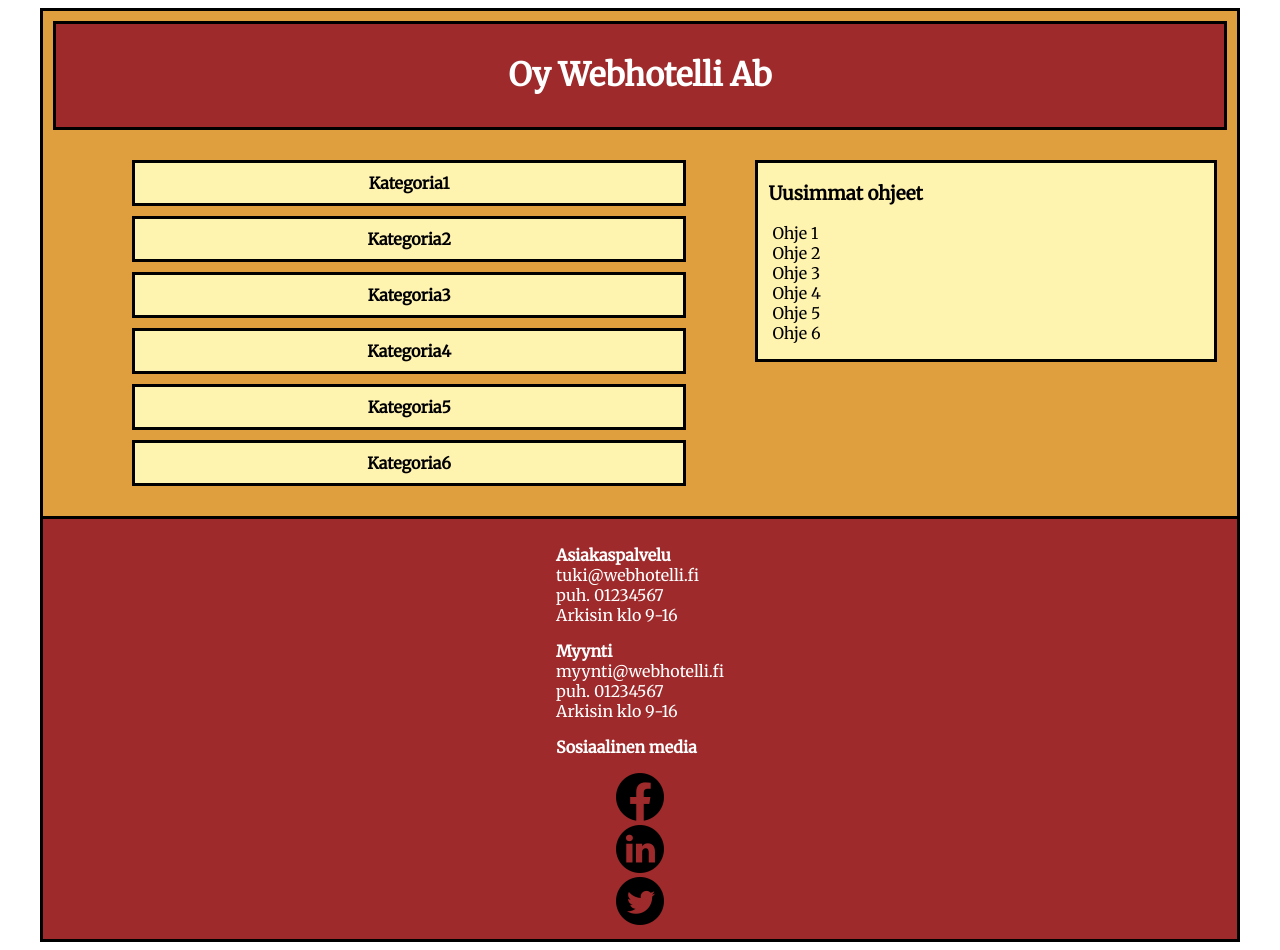
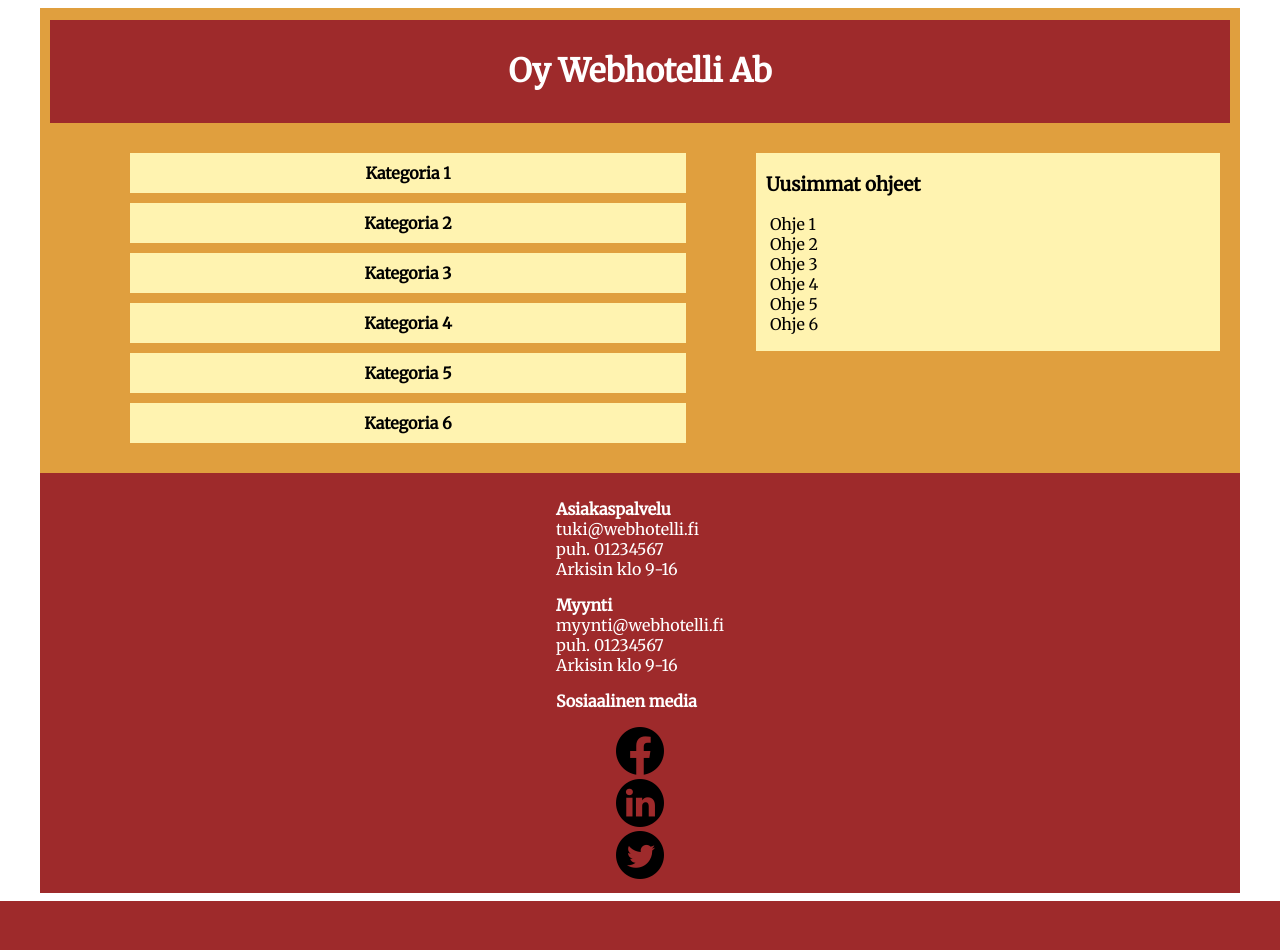
Before and after one commit to BenkkuH/Projekti, a PHP site: page /etusivu.html in a window 1280 px wide. After the commit the page ends 901 px from the top, so only its background shows below. Run offline with PHP 8.4, Linux system fonts and the light colour scheme.

Commit message:
etusivun kategorialinkit toimii, poistin sectiot ku ei toiminu

```diff
--- a/-etusivu/etusivu.css
+++ b/-etusivu/etusivu.css
@@ -8,14 +8,15 @@
 	max-width: 1200px;
 	margin-left: auto;
 	margin-right: auto;
-	border: 3px solid black;
+	padding-top: 2px;
+	/*border: 3px solid black;*/
 	background-color: #e09f3e;
 
 }
 
 main {
 	padding: 20px;
-	border-bottom: 3px solid #000000;
+/*	border-bottom: 3px solid #000000;*/
 }
 
 main::after {
@@ -29,26 +30,29 @@ header {
 	margin: 10px;
 	background-color: #9e2a2b ;
 	color:#FFFFFF;
-	border: 3px solid black;
 }
 
 #otsikko {
 	text-align: center;
 }
 
-section.kategoriasailio {
+#kategoriat  a:link, a:visited {
+	display: block;
 	width: 80%;
 	padding: 10px;
 	margin-left: auto;
 	margin-right: auto;
 	margin-bottom: 10px;
-	border: 3px solid black;
+	text-decoration: none;
 	background-color: #fff3b0;
+	color: #000000;
 	text-align: center;
 }
 
 #ohjesailio {
-	border: 3px solid black;
+	/*border: 3px solid black;*/
+	padding-top: 1px;
+	padding-bottom: 1px;
 	background-color: #fff3b0;
 	margin-left: auto;
 	margin-right: auto;
--- a/-etusivu/etusivu.html
+++ b/-etusivu/etusivu.html
@@ -16,24 +16,12 @@
 		</header>
 		<main>
 			<div id="kategoriat">
-				<section class="kategoriasailio"><b>
-					Kategoria1</b>
-				</section>
-				<section class="kategoriasailio"><b>
-					Kategoria2</b>
-				</section>
-				<section class="kategoriasailio"><b>
-					Kategoria3</b>
-				</section>
-				<section class="kategoriasailio"><b>
-					Kategoria4</b>
-				</section>
-				<section class="kategoriasailio"><b>
-					Kategoria5</b>
-				</section>
-				<section class="kategoriasailio"><b>
-					Kategoria6</b>
-				</section>
+				<a href="Projektityo_kategoria.html"><b>Kategoria 1</b></a>
+				<a href="Projektityo_kategoria.html"><b>Kategoria 2</b></a>
+				<a href="Projektityo_kategoria.html"><b>Kategoria 3</b></a>
+				<a href="Projektityo_kategoria.html"><b>Kategoria 4</b></a>
+				<a href="Projektityo_kategoria.html"><b>Kategoria 5</b></a>
+				<a href="Projektityo_kategoria.html"><b>Kategoria 6</b></a>
 			</div>
 			<div id="ohjesailio">
 				<h3>Uusimmat ohjeet</h3>
```
